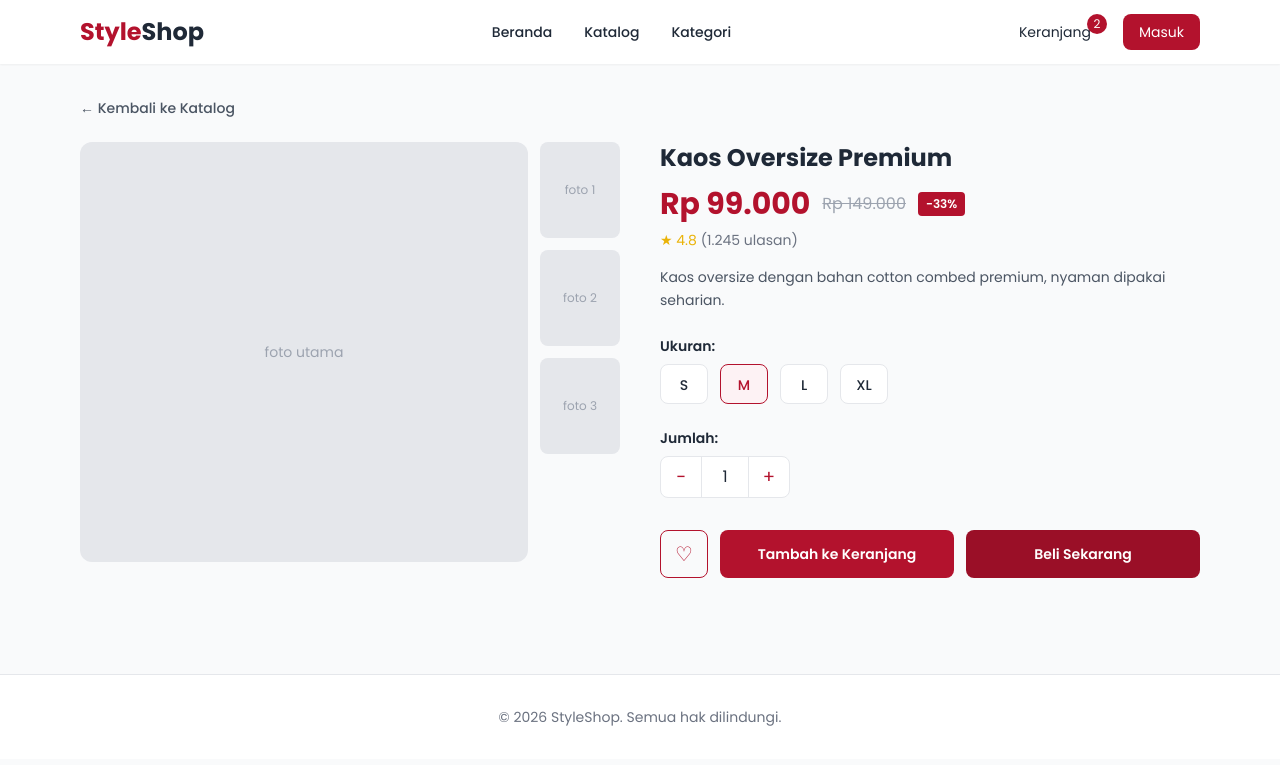
After one commit to bahri420pedaww-ops/projek-website-toko-, a Laravel app: page /preview/produk in a window 1280 px wide. The commit adds this page. Shown: the top 765 px of the page. Run offline with Laravel 10, Linux system fonts and the light colour scheme; style sheets or scripts are compiled from the project's sources.

Commit message:
Tambah halaman katalog dan detail produk

```diff
--- a/resources/views/partials/navbar.blade.php
+++ b/resources/views/partials/navbar.blade.php
@@ -6,9 +6,9 @@
         </a>
 
         <nav class="hidden md:flex items-center gap-8 text-sm font-medium">
-            <a href="#" class="hover:text-brand-600">Beranda</a>
-            <a href="#" class="hover:text-brand-600">Katalog</a>
-            <a href="#" class="hover:text-brand-600">Kategori</a>
+            <a href="/preview/home" class="hover:text-brand-600">Beranda</a>
+            <a href="/preview/katalog" class="hover:text-brand-600">Katalog</a>
+            <a href="/preview/katalog" class="hover:text-brand-600">Kategori</a>
         </nav>
 
         <div class="flex items-center gap-4 text-sm">
--- /dev/null
+++ b/resources/views/products/show.blade.php
@@ -0,0 +1,139 @@
+@extends('layouts.app')
+@section('title', 'Detail Produk - StyleShop')
+
+@php
+    // DATA CONTOH sementara. Nanti diganti data dari controller.
+    $product = [
+        'name'        => 'Kaos Oversize Premium',
+        'price'       => 99000,
+        'old_price'   => 149000,
+        'rating'      => 4.8,
+        'reviews'     => 1245,
+        'description' => 'Kaos oversize dengan bahan cotton combed premium, nyaman dipakai seharian.',
+        'sizes'       => ['S', 'M', 'L', 'XL'],
+    ];
+    $discount = floor((1 - $product['price'] / $product['old_price']) * 100);
+@endphp
+
+@section('content')
+<div class="max-w-6xl mx-auto px-4 py-8">
+
+    {{-- Tombol kembali --}}
+    <a href="/preview/katalog" class="inline-flex items-center gap-2 text-sm font-medium
+                                      text-gray-600 hover:text-brand-600 mb-6">
+        ← Kembali ke Katalog
+    </a>
+
+    <div class="md:flex md:gap-10">
+
+        {{-- Galeri foto --}}
+        <div class="md:w-1/2 mb-6 md:mb-0">
+            <div class="flex gap-3">
+                <div class="flex-1 h-80 md:h-[420px] bg-gray-200 rounded-xl flex items-center
+                            justify-center text-gray-400 text-sm">
+                    foto utama
+                </div>
+                <div class="flex flex-col gap-3 w-20">
+                    @foreach ([1, 2, 3] as $n)
+                        <div class="h-24 bg-gray-200 rounded-lg flex items-center justify-center
+                                    text-gray-400 text-xs">
+                            foto {{ $n }}
+                        </div>
+                    @endforeach
+                </div>
+            </div>
+        </div>
+
+        {{-- Informasi produk --}}
+        <div class="md:w-1/2">
+            <h1 class="text-2xl font-bold">{{ $product['name'] }}</h1>
+
+            <div class="flex items-center gap-3 mt-3">
+                <span class="text-3xl font-bold text-brand-600">
+                    Rp {{ number_format($product['price'], 0, ',', '.') }}
+                </span>
+                <span class="text-gray-400 line-through">
+                    Rp {{ number_format($product['old_price'], 0, ',', '.') }}
+                </span>
+                <span class="bg-brand-600 text-white text-xs font-semibold px-2 py-1 rounded">
+                    -{{ $discount }}%
+                </span>
+            </div>
+
+            <p class="mt-2 text-sm">
+                <span class="text-yellow-500">★ {{ $product['rating'] }}</span>
+                <span class="text-gray-500">({{ number_format($product['reviews'], 0, ',', '.') }} ulasan)</span>
+            </p>
+
+            <p class="mt-4 text-gray-600 text-sm leading-relaxed">
+                {{ $product['description'] }}
+            </p>
+
+            {{-- Ukuran --}}
+            <div class="mt-6">
+                <p class="font-semibold text-sm mb-2">Ukuran:</p>
+                <div class="flex gap-3">
+                    @foreach ($product['sizes'] as $size)
+                        <label class="cursor-pointer">
+                            <input type="radio" name="size" value="{{ $size }}"
+                                   class="peer sr-only" {{ $size === 'M' ? 'checked' : '' }}>
+                            <span class="block w-12 h-10 leading-10 text-center rounded-lg border
+                                         text-sm font-medium bg-white
+                                         peer-checked:border-brand-600 peer-checked:bg-brand-50
+                                         peer-checked:text-brand-600">
+                                {{ $size }}
+                            </span>
+                        </label>
+                    @endforeach
+                </div>
+            </div>
+
+            {{-- Jumlah --}}
+            <div class="mt-6">
+                <p class="font-semibold text-sm mb-2">Jumlah:</p>
+                <div class="inline-flex items-center border rounded-lg bg-white">
+                    <button type="button" id="qty-minus"
+                            class="w-10 h-10 text-brand-600 text-lg hover:bg-brand-50">−</button>
+                    <input id="qty" type="text" value="1" readonly
+                           class="w-12 h-10 text-center border-x focus:outline-none">
+                    <button type="button" id="qty-plus"
+                            class="w-10 h-10 text-brand-600 text-lg hover:bg-brand-50">+</button>
+                </div>
+            </div>
+
+            {{-- Tombol aksi --}}
+            <div class="mt-8 flex gap-3">
+                <button type="button"
+                        class="w-12 h-12 flex items-center justify-center rounded-lg border
+                               border-brand-600 text-brand-600 hover:bg-brand-50 text-xl">
+                    ♡
+                </button>
+                <button type="button"
+                        class="flex-1 h-12 rounded-lg bg-brand-600 hover:bg-brand-700
+                               text-white font-semibold text-sm">
+                    Tambah ke Keranjang
+                </button>
+                <a href="#"
+                   class="flex-1 h-12 flex items-center justify-center rounded-lg bg-brand-700
+                          hover:bg-brand-600 text-white font-semibold text-sm">
+                    Beli Sekarang
+                </a>
+            </div>
+        </div>
+    </div>
+</div>
+
+{{-- Tombol jumlah (+ / −) --}}
+<script>
+    (function () {
+        var qty = document.getElementById('qty');
+        document.getElementById('qty-minus').addEventListener('click', function () {
+            var v = parseInt(qty.value, 10);
+            if (v > 1) { qty.value = v - 1; }
+        });
+        document.getElementById('qty-plus').addEventListener('click', function () {
+            qty.value = parseInt(qty.value, 10) + 1;
+        });
+    })();
+</script>
+@endsection
--- a/routes/web.php
+++ b/routes/web.php
@@ -17,3 +17,5 @@ Route::get('/', function () {
     return view('welcome');
 });
 Route::view('/preview/home', 'home');
+Route::view('/preview/katalog', 'products.index');
+Route::view('/preview/produk', 'products.show');
```
Also changed, not shown: resources/views/home.blade.php (+4 -4 lines), resources/views/products/index.blade.php (added, +95 -0 lines).
